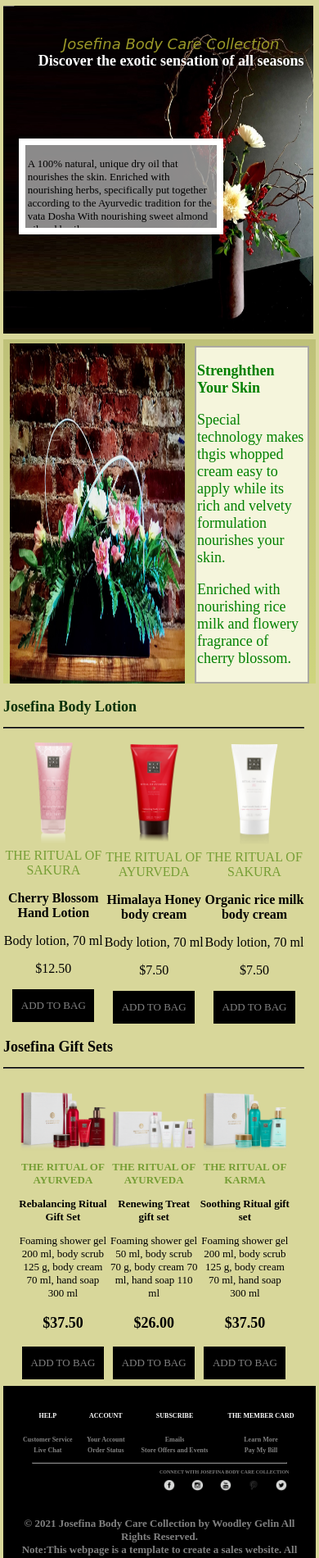
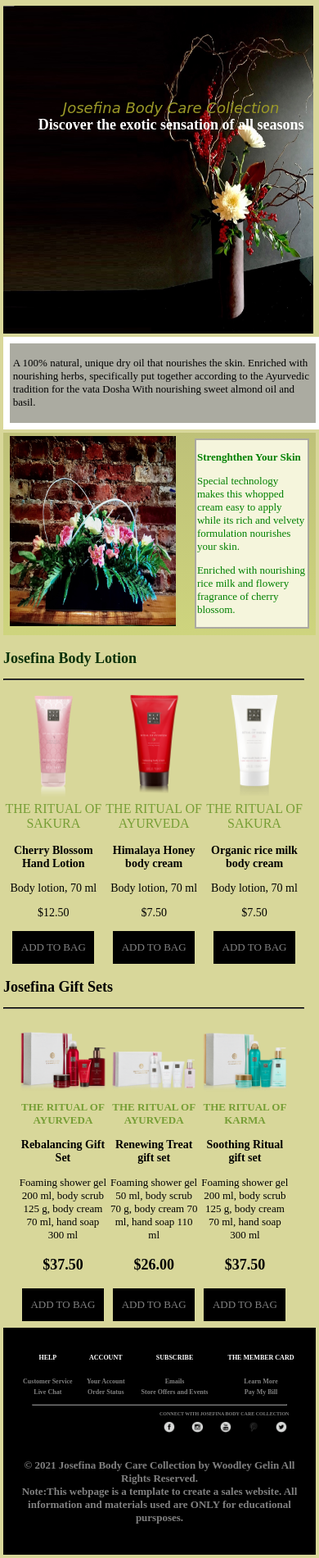
Before and after one commit to kinglaine/Josefina-Body-Care-Collection, a plain HTML site: page index.html in a window 390 px wide. Shown: the top 1901 px of the page at 82% size. Drawn offline with Linux system fonts and the light colour scheme.

Commit message:
fix responsive for iphone

```diff
--- a/index.html
+++ b/index.html
@@ -51,7 +51,7 @@
         </div>
         <div class="block2" id="block2">
           <p id="line1"><strong>Strenghthen Your Skin</strong></p>
-          <p id="line2">Special technology makes thgis whopped cream easy to apply
+          <p id="line2">Special technology makes this whopped cream easy to apply
             while its rich and velvety formulation nourishes your skin.</p>
           <p id="line3">Enriched with nourishing rice milk and flowery fragrance of cherry blossom.</p>
         </div>
@@ -177,7 +177,7 @@
           <img src="gift_set1.png" alt="gift1">
           <div class="description1">
             <P class="text1">THE RITUAL OF AYURVEDA</P>
-            <P class="text2"><strong>Rebalancing Ritual Gift Set</strong></P>
+            <P class="text2"><strong>Rebalancing Gift Set</strong></P>
             <p class="text3">Foaming shower gel 200 ml, body scrub 125 g, body cream 70 ml, hand soap 300 ml</p>
             <p class="price">$37.50</p>
             <!--Hover buttons-->
@@ -187,7 +187,7 @@
           </div>
         </div>
         <div class="gift2">
-          <img src="gift_set2.png" alt="gift1">
+          <img src="gift_set2.png" alt="gift2">
           <div class="description1">
             <P class="text1">THE RITUAL OF AYURVEDA</P>
             <P class="text2"><strong>Renewing Treat gift set</strong></P>
--- a/style.css
+++ b/style.css
@@ -119,7 +119,6 @@ header{
     border-top: 2px black;
     margin-top: -15%;
     height: 50%;
-    max-height: 50%;
 }
 
 #intropic1{
@@ -130,7 +129,6 @@ header{
     border: 8px solid white;
     background-color:  rgba(163, 163, 163, 0.849);
     position: relative;
-    bottom: 25%;
     font-size: x-large;
     overflow: hidden;
 }
@@ -227,13 +225,15 @@ header{
     visibility: hidden;
 }
 .modal-container{
-    position: fixed;
+    position: absolute;
     background-color: white;
-    width: 30%;
+    width: fit-content;
     height:fit-content;
-    top: 35%;
+    top: 50%;
     left: 50%;
-    margin: -100px 0 0 -150px;
+    transform: translate(-50%, -50%);
+  padding: 2% 7%;
+  border-radius: 0.5rem;
 }
 .modal img{
     width: 50%;
@@ -500,6 +500,9 @@ footer hr{
        width: 30%;
        top: -50%;
     }
+    .modal-container{
+        width: 60%;
+    }
 }
 
 /*responsive for ipad
@@ -594,8 +597,14 @@ footer hr{
         width: 200px;
         height: 90%;
     }
+    .title{
+       margin-top: 20%;
+    }
    .title .p2{
     color: white;
+   }
+   #intropic1{
+
    }
 
     .logo {
@@ -709,3 +718,41 @@ footer hr{
         font-size: small;
     }
 }
+
+@media  screen and (max-width: 1698px){
+    .quote1{
+        margin-left: 0%;
+        width: 98.5%;
+        position: relative;
+    }
+}
+
+/*iphone se landscape
+*/
+@media all and (max-width: 700px) {
+    /* Styles */
+    #intropic2{
+        width: 90%;
+        height: 94%;
+    }
+    .quote2{
+        display: none;
+    }
+    .block2 p{
+        font-size: small;
+    }
+    .block2{
+        width: 180%;
+        height: 50%;
+        margin-bottom: 2%;
+    }
+    .products {
+        font-size: 14px;
+    }
+    .description1 .text2{
+        font-size: 14px;
+    }
+    .item1{
+        margin-top: 0.099%;
+    }
+}
```
